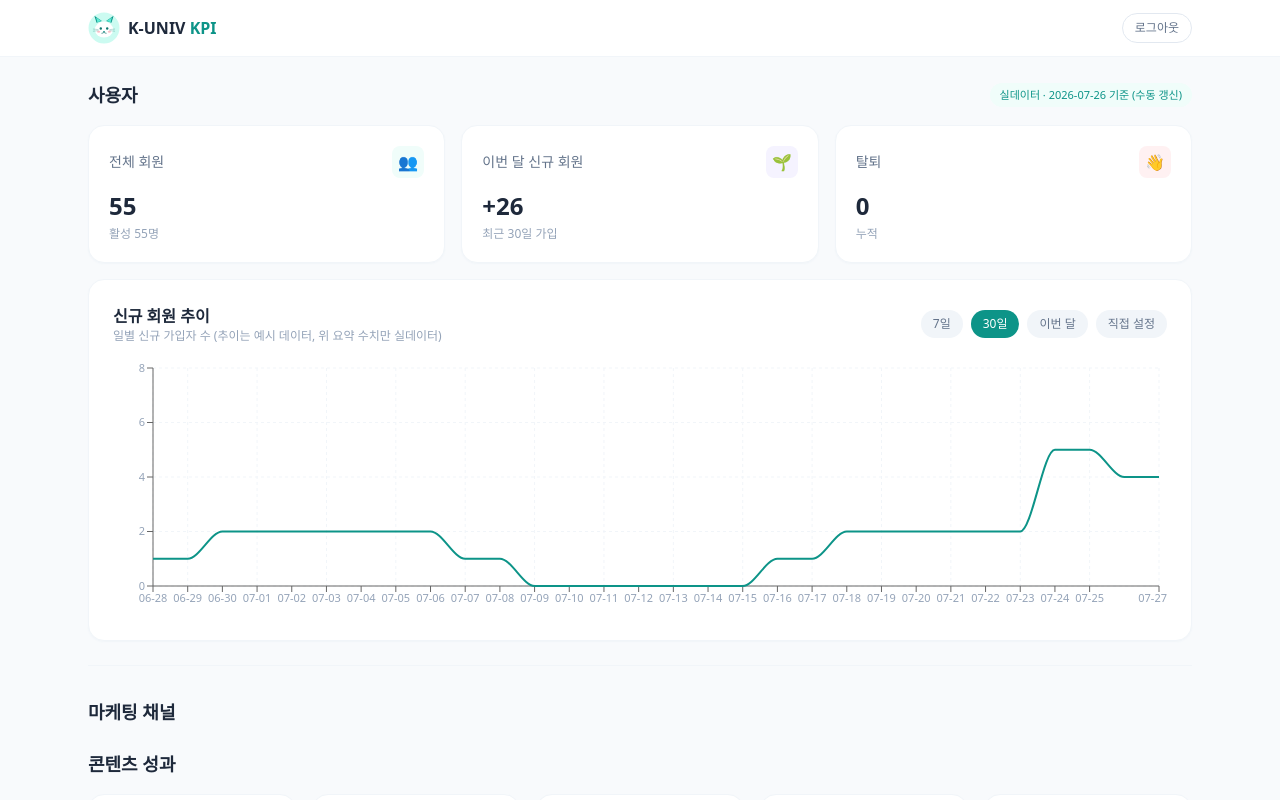
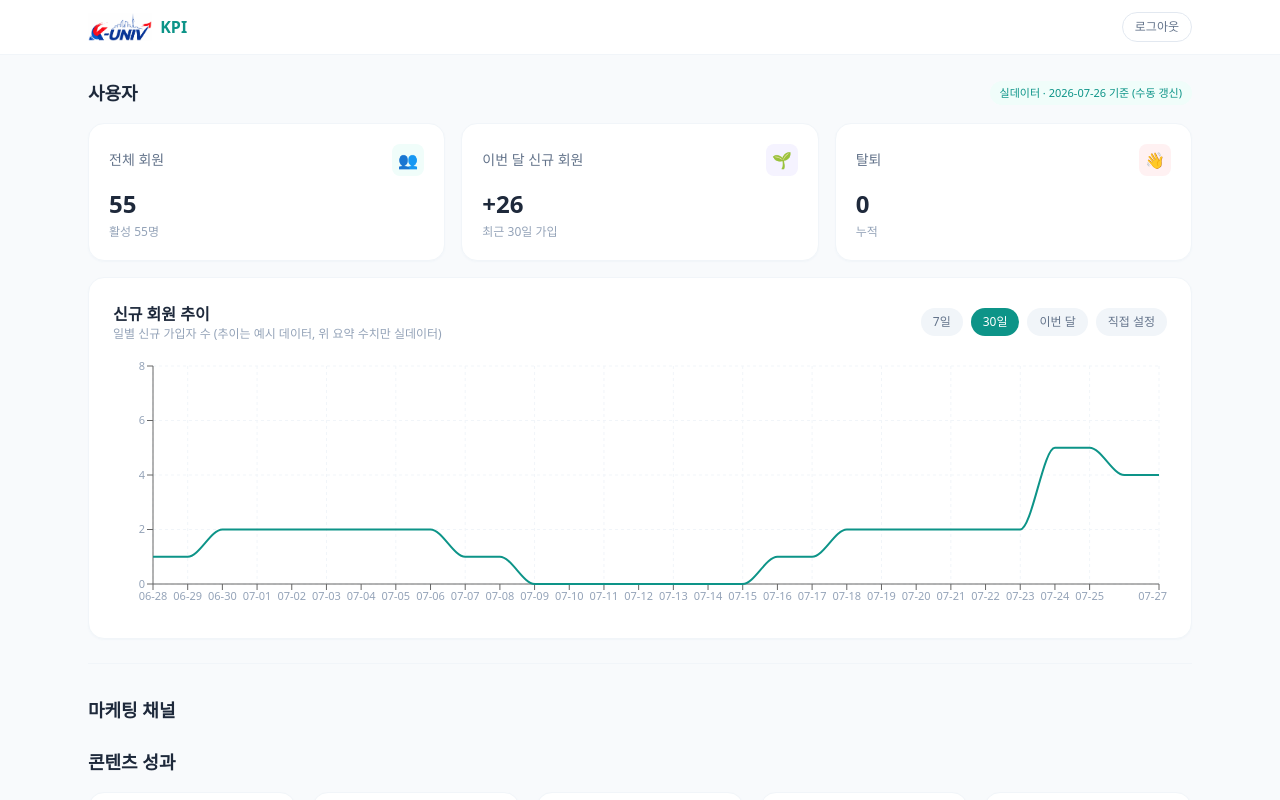
Before and after one commit to Gaumeoandanh/kuniv-kpi-dashboard, a Next.js app: page /dashboard in a window 1280 px wide. Shown: the top 800 px of the page. Built offline with nearby package versions, Linux system fonts and the light colour scheme.

Commit message:
Update DashboardShell.tsx

```diff
--- a/components/dashboard/DashboardShell.tsx
+++ b/components/dashboard/DashboardShell.tsx
@@ -1,7 +1,6 @@
 "use client";
 
 import { useRouter } from "next/navigation";
-import CatIcon from "@/components/CatIcon";
 
 export default function DashboardShell({ children }: { children: React.ReactNode }) {
   const router = useRouter();
@@ -17,9 +16,9 @@ export default function DashboardShell({ children }: { children: React.ReactNode
       <header className="sticky top-0 z-10 border-b border-slate-100 bg-white/90 backdrop-blur">
         <div className="mx-auto flex max-w-6xl items-center justify-between px-4 py-3 sm:px-6">
           <div className="flex items-center gap-2">
-            <CatIcon className="h-8 w-8" />
+                        <img src="/k-univ-logo.png" alt="K-UNIV" className="h-7 w-auto" />
             <span className="font-semibold text-slate-800">
-              K-UNIV <span className="text-brand-600">KPI</span>
+                                          <span className="text-brand-600">KPI</span>
             </span>
           </div>
           <button
```
